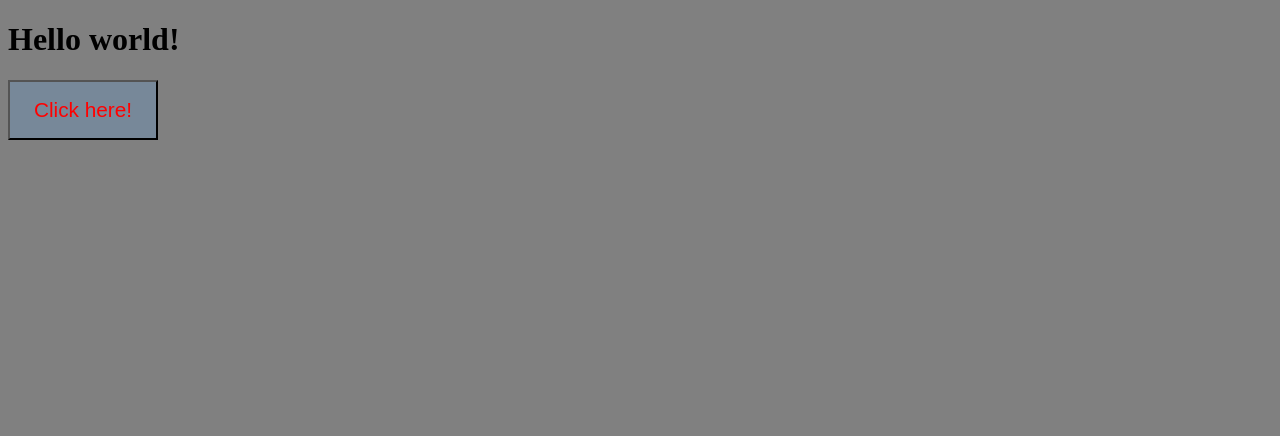
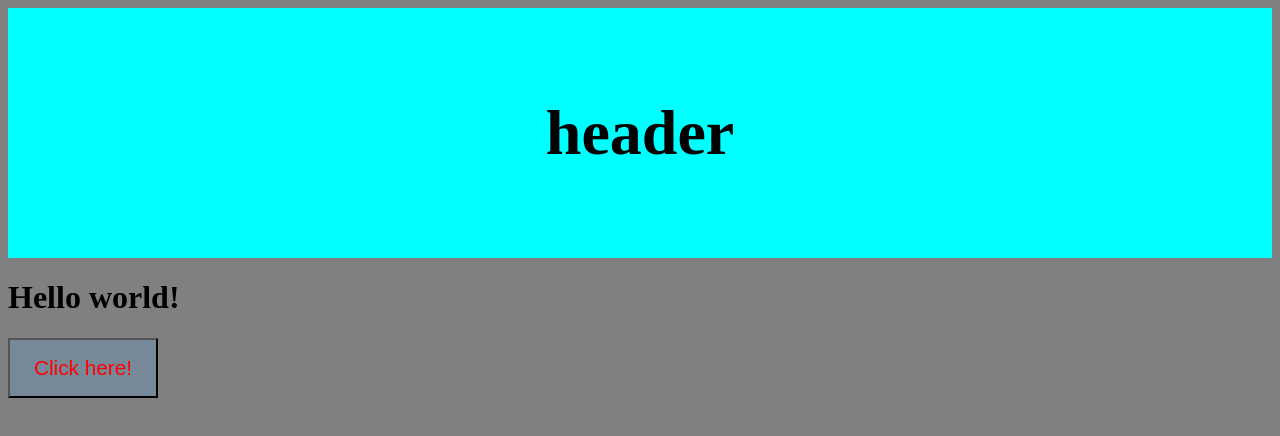
Before and after one commit to Arnick3000/git-project, a plain HTML site: page index.html in a window 1280 px wide. Drawn offline with Linux system fonts and the light colour scheme.

Commit message:
added header tag and style it

```diff
--- a/index.html
+++ b/index.html
@@ -7,7 +7,7 @@
   <link rel="stylesheet" href="style.css">
 </head>
 <body>
-  <header></header>
+  <header><h1>header</h1></header>
   <h1>Hello world!</h1>
   <button>Click here!</button>
 
--- a/style.css
+++ b/style.css
@@ -1,5 +1,14 @@
 body{
   background-color: gray;
+}
+header{
+  font-size: 32px;
+  display: flex;
+  align-items: center;
+  justify-content: center;
+  background-color: aqua;
+  height: 250px;
+
 }
 button{
   box-sizing: border-box;
```
